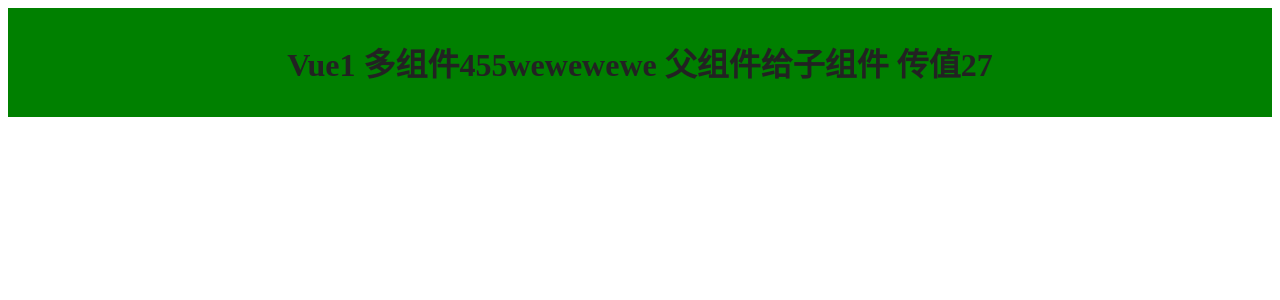
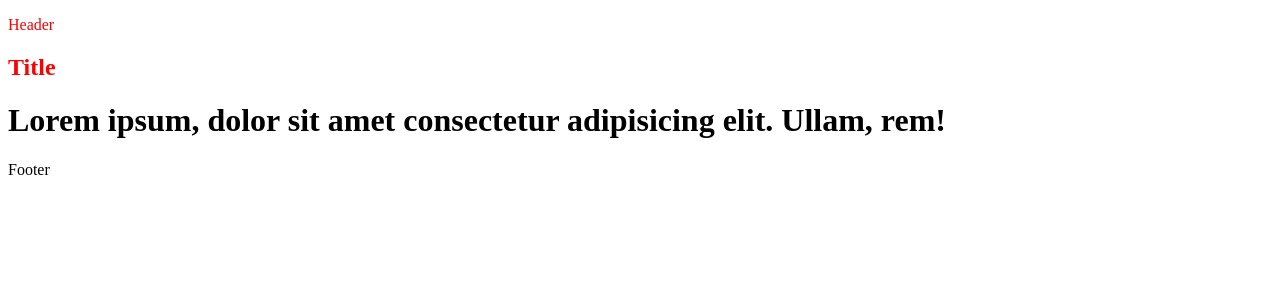
Before and after one commit to caoxinghui/vueCli4-, a Vue app in the folder vueapp/: page / in a window 1280 px wide. Shown: the top 300 px of the page. Built offline with nearby package versions, Linux system fonts and the light colour scheme.

Commit message:
slot插槽的使用

```diff
--- a/vueapp/src/App.vue
+++ b/vueapp/src/App.vue
@@ -1,50 +1,47 @@
 <template>
   <div id="app">
-    <!-- <h1>app.vue</h1> -->
-    <!-- 调用组件 -->
-    <!-- <Header></Header> -->
-    <Header :headerTitle='title' @titleChange='updataTitle'/>
-    <!-- <Users :sbquser='people'/>
-    <hr>
-    <Users :sbquser='people' />
-    <Footer :footerTitle='title'/> -->
+    <SoltDemo>
+      <!-- <div slot='title'>
+
+        <p>Lorem ipsum dolor sit, amet consectetur adipisicing elit. Provident ipsum repudiandae quasi repellat, minima reiciendis quod id laboriosam atque repellendus officiis, ducimus, distinctio quibusdam omnis ipsam quo voluptate debitis aut.</p>
+      </div>
+      <div slot='text'>
+        <p>content</p>
+        <h4>Lorem ipsum dolor sit amet.</h4>
+      </div> -->
+      <div slot='header'>
+        <p>Header</p>
+        <!-- <p>Header</p> -->
+        <h2>{{title}}</h2>
+      </div>
+
+       <div slot='footer'>Footer</div>
+    </SoltDemo>
   </div>
 </template>
 <script>
 // 1.引入局部组件
-  import Users from "./components/Users";
-  import Header from "./components/Header";
-  import Footer from "./components/Footer";
+  import SoltDemo from "./components/SoltDemo";
   export default {
     name:"app",
     // 注册组件
-    components:{
-      // users:Users
-      Users,
-      Header,
-      Footer
-    },
+    components:{SoltDemo},
     data(){
       return{
-        title:'父组件给子组件 传值27',
-         people:[
-                    {name:'xinghui1',weChat:'18822514340',show:false},
-                    {name:'xinghui2',weChat:'18822514340',show:false},
-                    {name:'xinghui3',weChat:'18822514340',show:false},
-                    {name:'xinghui4',weChat:'18822514340',show:false},
-                    {name:'xinghui5',weChat:'18822514340',show:false}
-                ]
+        title:'Title',
       }
     },
-    methods:{
-      updataTitle(data){
-        this.title = data;
-      }
-    }
+    methods:{}
   }
 </script>
 <style scoped>
 h1{
   color:green;
 }
+h2{
+        color:red;
+    }
+    p{
+      color:red;
+    }
 </style>
--- a/vueapp/src/components/Header.vue
+++ b/vueapp/src/components/Header.vue
@@ -13,7 +13,7 @@
         },
         data(){
             return{
-                title:'Vue1 多组件455wewewewe'
+                title:'Vue1 多组件'
             }
         },
         methods:{
@@ -25,30 +25,30 @@
         },
         //生命周期函数
 
-        beforeCreate(){
-            alert('这时Vue实例还没创建 所有的data还没有 不可以用watch监听');
-        },
-        created(){
-            alert('这时实例已经创建 可以得到data, 调用watch,但是页面还是空白')
-        },
-        beforeMount(){
-            alert('页面还是空白，这时render函数被调用')
-        },
-        mounted(){
-            alert('页面挂载了，可以看到页面的内容，也可以访问DOM');
-        },
-        beforeUpdate(){
-            alert('数据更新之前，就是虚拟DOM打补丁之前。')
-        },
-        updated(){
-            alert('数据已经更新完毕！')
-        },
-        beforeDestroy(){
-            alert('离开页面之前，清楚定时器！')
-        },
-        destroyed(){
-            alert('实例已经完全被销毁！')
-        }
+        // beforeCreate(){
+        //     alert('这时Vue实例还没创建 所有的data还没有 不可以用watch监听')
+        // },
+        // created(){
+        //     alert('这时实例已经创建 可以得到data, 调用watch,但是页面还是空白')
+        // },
+        // beforeMount(){
+        //     alert('页面还是空白，这时render函数被调用')
+        // },
+        // mounted(){
+        //     alert('页面挂载了，可以看到页面的内容，也可以访问DOM');
+        // },
+        // beforeUpdate(){
+        //     alert('数据更新之前，就是虚拟DOM打补丁之前。')
+        // },
+        // updated(){
+        //     alert('数据已经更新完毕！')
+        // },
+        // beforeDestroy(){
+        //     alert('离开页面之前，清楚定时器！')
+        // },
+        // destroyed(){
+        //     alert('实例已经完全被销毁！')
+        // }
     };
 </script>
 <style scoped>
--- /dev/null
+++ b/vueapp/src/components/SoltDemo.vue
@@ -0,0 +1,22 @@
+<template>
+    <div>
+        <slot name='header'></slot>
+       <!-- <slot name='title'></slot> -->
+       <h1>Lorem ipsum, dolor sit amet consectetur adipisicing elit. Ullam, rem!</h1>
+       <!-- <slot name='text'></slot> -->
+       <slot name='footer'></slot>
+    </div>
+</template>
+<script>
+    export default {
+        name:'slot',
+        data(){
+            return{
+
+            }
+        }
+    };
+</script>
+<style scoped>
+
+</style>
```
